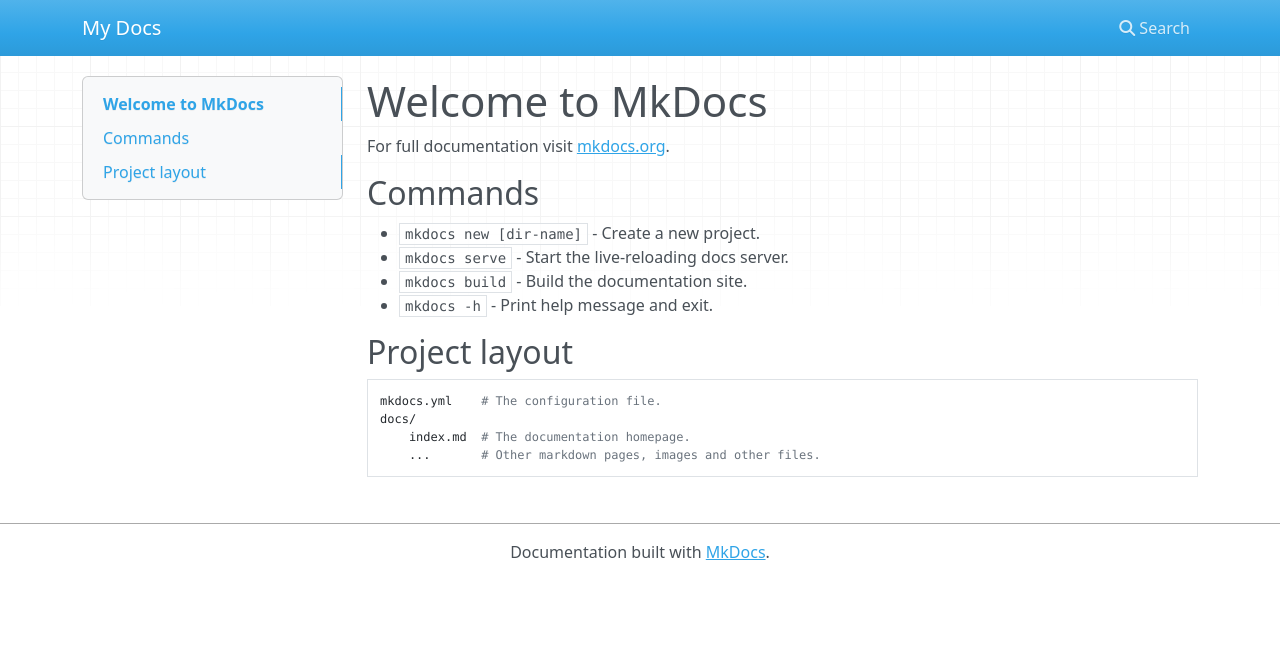
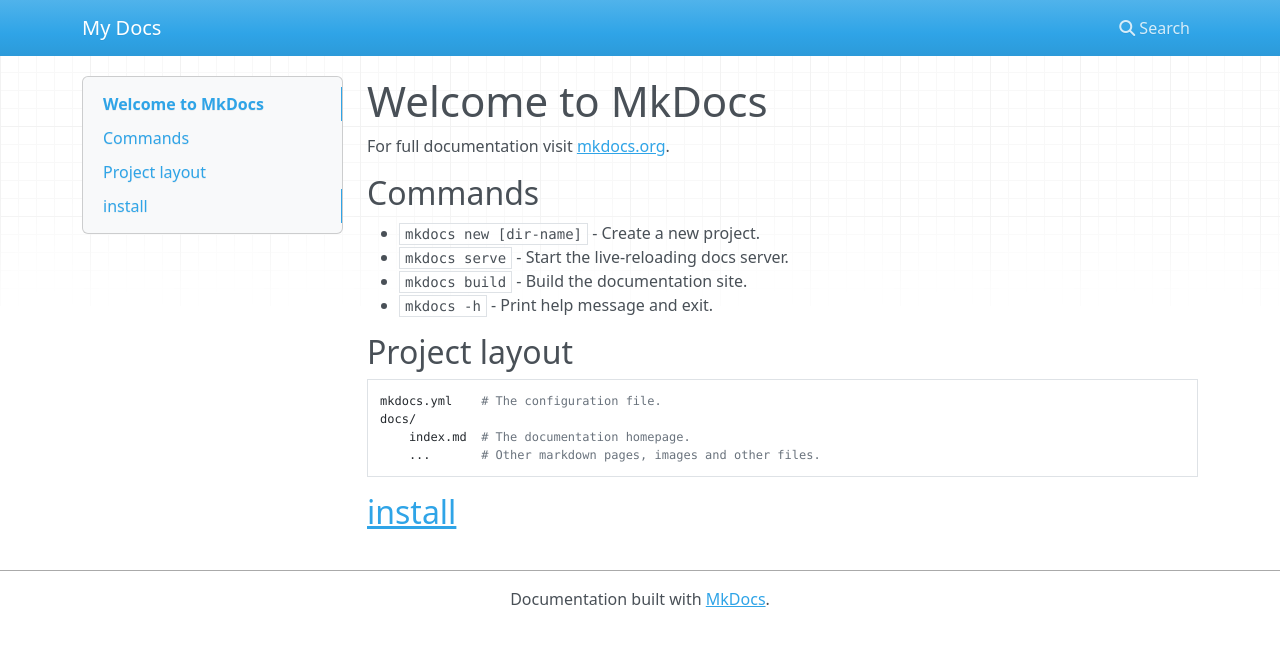
Before and after one commit to s8827255/mkdocs, an MkDocs documentation site: the page built from docs/index.md, in a window 1280 px wide. Shown: the top 646 px of the page. Built offline with MkDocs 1.6.1, drawn with Linux system fonts in a browser that asks for light colours; nearby versions of some CDN libraries.

Commit message:
Update index.md

```diff
--- a/docs/index.md
+++ b/docs/index.md
@@ -15,3 +15,5 @@
     docs/
         index.md  # The documentation homepage.
         ...       # Other markdown pages, images and other files.
+
+## [install](https://medium.com/@ahmed.nafies/code-documentation-of-the-future-mkdocs-material-tutorial-35e5176d974f)
```
